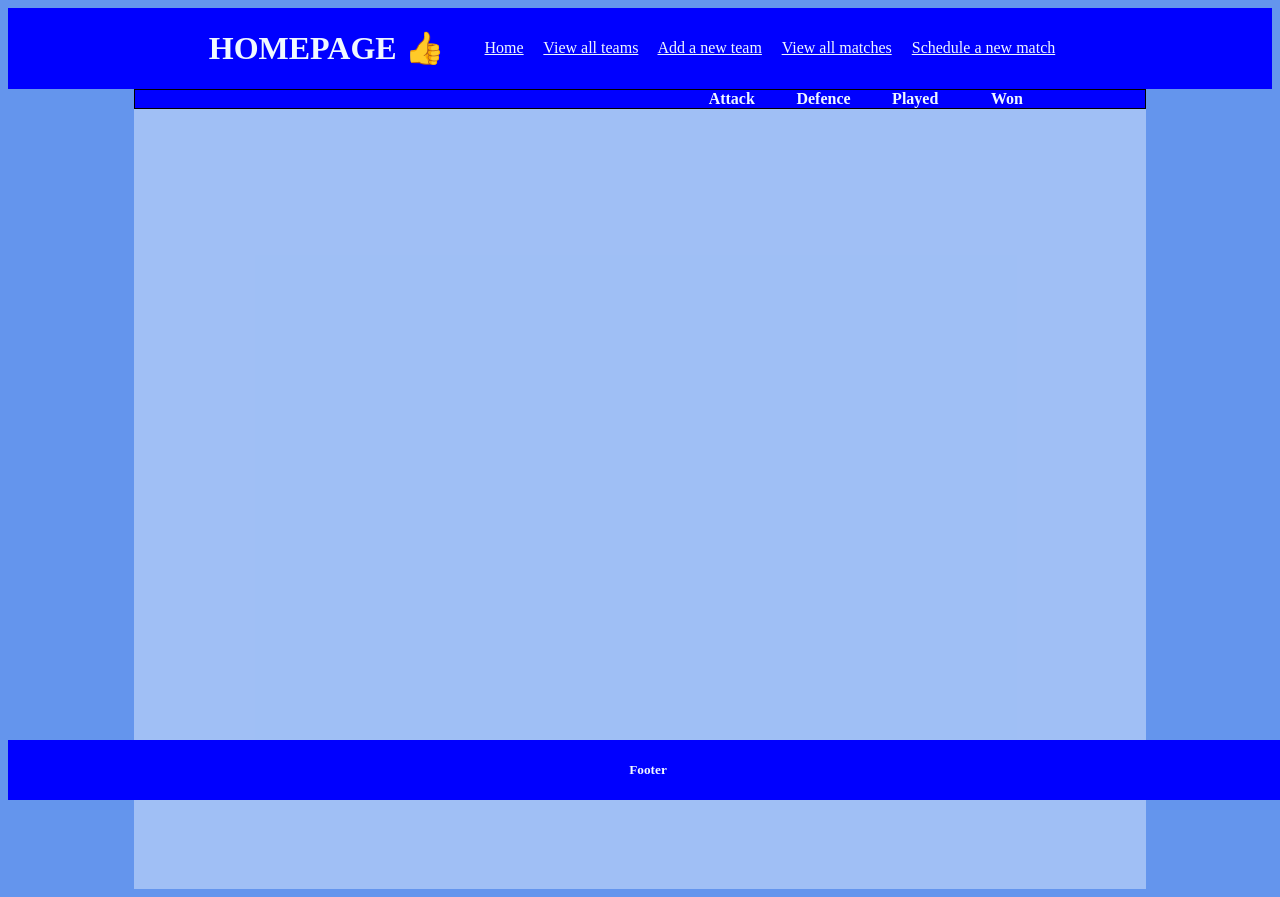
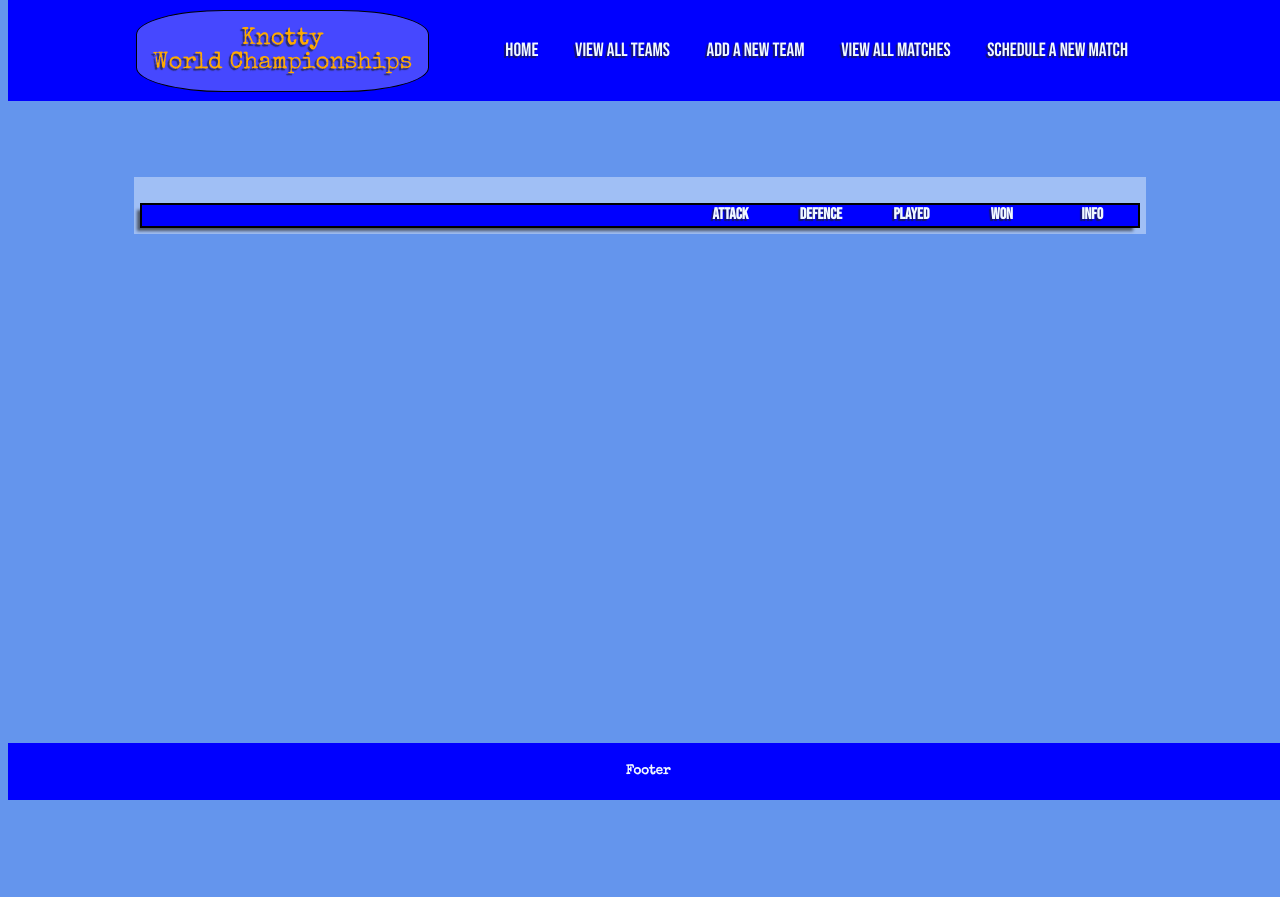
Before and after one commit to PaulHenstridge/Knotty_Championship_Manager, a Flask app: page /teams in a window 1280 px wide. After the commit the page ends 800 px from the top, so only its background shows below. Run offline with Flask 3, Linux system fonts and the light colour scheme; data that the repository does not hold is empty; some libraries are stand-ins or nearby versions.

Commit message:
added more styles

```diff
--- a/static/css/style.css
+++ b/static/css/style.css
@@ -1,17 +1,33 @@
-* {
-    box-sizing: border-box;
+:root {
+    /* fonts */
+    --ff-title: 'Bebas Neue', cursive;
+    --ff-main: 'Special Elite', cursive;
+
+    /* colors */
+    --clr-accent: #ffaa00;
 }
 
 
+* {
+    box-sizing: border-box;
+    font-family: var(--ff-main);
+}
+
 body {
     background-color: cornflowerblue;
+}
+
+.f-title {
+    font-family: var(--ff-title);
 }
 
 .content-container {
     width: 80%;
     margin: auto;
     background-color: rgba(240, 248, 255, 0.425);
-    height: 100vh;
+    margin-top: 14%;
+    margin-bottom: 10%;
+    padding: 0.5rem;
 }
 
 header,
@@ -23,9 +39,65 @@ footer {
     color: aliceblue;
 }
 
+header {
+    display: flex;
+    justify-content: space-between;
+    font-family: var(--ff-title);
+    margin-bottom: 2rem;
+    position: fixed;
+    top: 0;
+    width: 100%;
+    padding: 0.6rem 0;
+}
+
+.logo {
+    display: flex;
+    flex-direction: column;
+    align-items: center;
+    border: 1px solid black;
+    background-color: rgba(240, 248, 255, 0.29);
+    padding: 1rem;
+    border-radius: 30%;
+    margin-left: 10%;
+    color: var(--clr-accent);
+}
+
+.logo>span {
+    white-space: nowrap;
+    font-size: 1.5rem;
+    text-shadow: -2px 2px 1px rgba(31, 30, 30, 0.655);
+
+    /* font-family: var(--ff-title); */
+}
+
+menu {
+    margin-right: 10%;
+}
+
 menu>a {
+    font-family: var(--ff-title);
     color: aliceblue;
-    margin-right: 1rem;
+    margin-right: 2rem;
+    text-decoration: none;
+    white-space: nowrap;
+    font-size: 1.2rem;
+    text-shadow: -2px 2px 1px rgba(31, 30, 30, 0.655);
+}
+
+menu>a:hover {
+    color: var(--clr-accent);
+}
+
+@media screen and (max-width:1256px) {
+    menu {
+        display: flex;
+        flex-direction: column;
+        align-items: flex-end;
+    }
+
+    menu>a {
+        font-size: 0.8rem;
+    }
 }
 
 footer {
@@ -34,11 +106,27 @@ footer {
     width: 100%;
 }
 
+button {
+    padding: 0.5rem 1.5rem;
+    border-radius: 15%;
+    background-color: green;
+    width: 6rem;
+    font-family: var(--ff-title);
+}
+
 .team-grid-container {
+    font-family: var(--ff-title);
     display: grid;
     grid-template-columns: 6fr 1fr 1fr 1fr 1fr 1fr;
-    border: 1px solid black;
-    /* border-radius: 4%; */
+    border-bottom: 2px solid blue;
+    margin-top: 2%;
+    outline: 2px solid black;
+    box-shadow: -5px 5px 3px rgba(31, 30, 30, 0.655);
+    background-color: rgba(240, 248, 255, 0.506);
+}
+
+.team-grid-container:hover {
+    background-color: var(--clr-accent);
 }
 
 .team-grid-container>a {
@@ -51,7 +139,17 @@ footer {
     margin: auto;
 }
 
-.header {
+.team-grid-container>h3 {
+    margin-left: 2rem;
+    font-family: var(--ff-title);
+}
+
+.tbl-header {
+    background-color: blue;
+    text-shadow: -2px 2px 1px rgba(31, 30, 30, 0.655);
+}
+
+.tbl-header:hover {
     background-color: blue;
 }
 
@@ -59,21 +157,37 @@ footer {
     margin: auto;
     font-weight: bold;
     color: aliceblue;
+    font-family: var(--ff-title);
 }
 
 .match-container {
+    font-family: var(--ff-main);
     display: flex;
     flex-direction: column;
     align-items: center;
     border: 2px solid black;
     width: 100%;
+    border-bottom: 2px solid blue;
+    margin-top: 2%;
+    outline: 2px solid black;
+    box-shadow: -5px 5px 3px rgba(31, 30, 30, 0.655);
+    background-color: rgba(240, 248, 255, 0.506);
 }
 
 .input-form {
-    padding: 20%;
+    padding: 15% 20% 20% 20%;
     width: 90%;
     display: flex;
     flex-direction: column;
+}
+
+.input-form>select {
+    height: 2rem;
+}
+
+.input-form>input {
+    height: 2rem;
+    margin-bottom: 0.5rem;
 }
 
 select {
@@ -93,3 +207,7 @@ select {
 .hidden {
     display: none;
 }
+
+.link {
+    margin-right: 3rem;
+}
--- a/templates/base.html
+++ b/templates/base.html
@@ -9,13 +9,19 @@
         integrity="sha512-SzlrxWUlpfuzQ+pcUCosxcglQRNAq/DZjVsC0lE40xsADsfeQoEypE+enwcOiGjk/bSuGGKHEyjSoQ1zVisanQ=="
         crossorigin="anonymous" referrerpolicy="no-referrer" />
     <link rel="stylesheet" href="{{ url_for('static', filename='css/style.css') }}">
+    <link rel="preconnect" href="https://fonts.googleapis.com">
+    <link rel="preconnect" href="https://fonts.gstatic.com" crossorigin>
+    <link href="https://fonts.googleapis.com/css2?family=Bebas+Neue&family=Special+Elite&display=swap" rel="stylesheet">
 
-    <title>Knotty League</title>
+    <title class="f-title">Knotty League</title>
 </head>
 
 <body>
     <header>
-        <h1>HOMEPAGE 👍</h1>
+        <div class="logo">
+            <span>Knotty</span>
+            <span>World Championships</span>
+        </div>
         <menu>
             <a href="/">Home</a>
             <a href="/teams">View all teams</a>
--- a/templates/matches/match.html
+++ b/templates/matches/match.html
@@ -3,18 +3,18 @@
 <div class="match-container">
     <h3>{{match.team1.name}} V {{match.team2.name}}</h3>
     {% if match.completed %}
-    <h4>The winer was {{match.winner.name}}</h4>
+    <h4>The winner was {{match.winner.name}}</h4>
     {% else %}
 
     <form action="/matches/play" method="POST">
         <!-- passing the match id back tothe server so it can retrieve data from DB -->
-        <input type="number" name="match-id" id="match-id" value="{{match.id}}">
+        <input type="number" name="match-id" id="match-id" value="{{match.id}}" class="hidden">
         <button>Play Match</button>
     </form>
     {% endif %}
 </div>
 
-<h6>TODO - get previous encoounters data</h6>
+
 
 
 {% endblock %}
--- a/templates/matches/matches.html
+++ b/templates/matches/matches.html
@@ -11,7 +11,7 @@
 
     <form action="/matches/play" method="POST">
         <!-- passing the match id back tothe server so it can retrieve data from DB -->
-        <input type="number" name="match-id" id="match-id" value="{{match.id}}">
+        <input type="number" name="match-id" id="match-id" value="{{match.id}}" class="hidden">
         <button class="play-btn">Play Match</button>
     </form>
     {% endif %}
--- a/templates/teams/edit.html
+++ b/templates/teams/edit.html
@@ -1,9 +1,9 @@
 {% extends 'base.html' %}
 {% block content %}
 
-<h3>Edit the details of {{team.name}} below</h3>
+<h3>Edit the details of {{team.name}}</h3>
 
-<form action="/teams/edit" method="post">
+<form action="/teams/edit" method="post" class="input-form">
     <label for="name">Name</label>
     <input type="text" name="name" id="name" value="{{team.name}}" placeholder="{{team.name}}">
     <label for="attack">Attack</label>
--- a/templates/teams/teams.html
+++ b/templates/teams/teams.html
@@ -1,11 +1,12 @@
 {% extends 'base.html' %}
 {% block content %}
-<div class="team-grid-container header">
+<div class="team-grid-container tbl-header">
     <div class="col-header"></div>
     <div class="col-header">Attack</div>
     <div class="col-header">Defence</div>
     <div class="col-header">Played</div>
     <div class="col-header">Won</div>
+    <div class="col-header">info</div>
 </div>
 {% for team in teams %}
 <div class="team-grid-container">
```
Also changed, not shown: templates/index.html (+20 -1 lines), templates/teams/team.html (+4 -4 lines).
